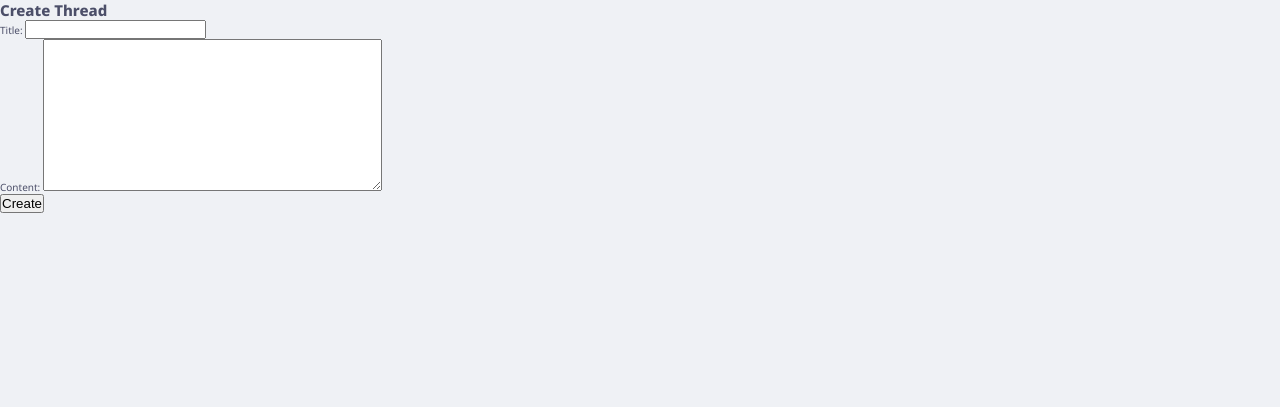
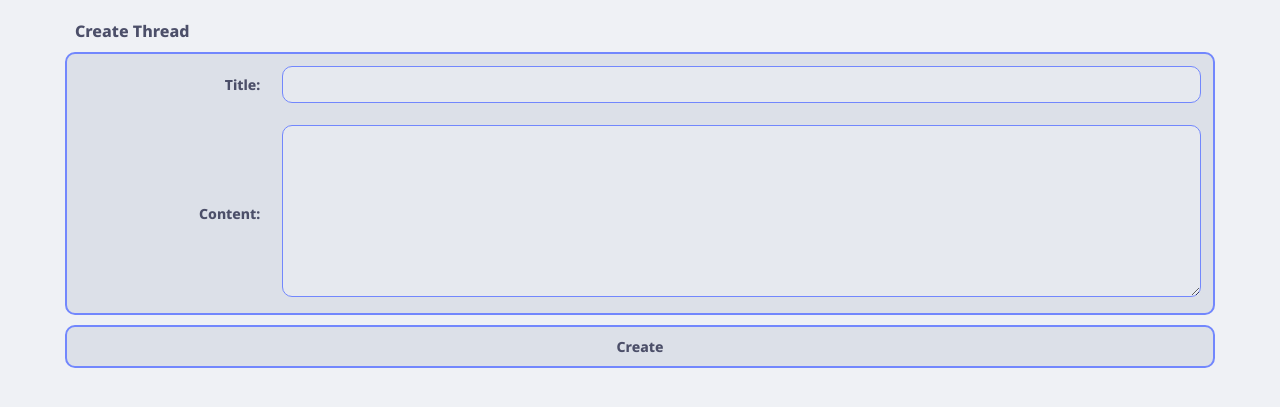
Before and after one commit to alkmei/djangoForums, a Django app: page /1/create in a window 1280 px wide. Shown: the part 47-454 px from the top of the page. Run offline with Django 4.2, Linux system fonts and the light colour scheme; the visitor is signed in with stand-in values (Sample User, id 1); style sheets or scripts are compiled from the project's sources; some libraries are stand-ins or nearby versions.

```diff
--- a/static/users/login.scss
+++ b/static/core/form.scss
@@ -1,4 +1,4 @@
-.auth-container {
+.form-container {
   @include page-container;
   &__header {
     padding: 1rem;
@@ -27,13 +27,14 @@
         text-align: right;
       }
 
-      input {
+      input, textarea {
         background: var(--mantle);
         width: 100%;
         padding: 1rem;
         border: 1px solid var(--lavender);
         border-radius: 1rem;
         color: var(--text);
+        resize: vertical;
       }
     }
 
--- a/static/main.scss
+++ b/static/main.scss
@@ -3,8 +3,8 @@
 @import "core/base";
 @import "core/ui";
 @import "core/home";
+@import "core/form";
 @import "forums/forum";
 @import "forums/thread";
-@import "users/login";
 @import "users/logout";
 @import "users/profile";
--- a/templates/forums/create_thread.html
+++ b/templates/forums/create_thread.html
@@ -1,9 +1,13 @@
 {% extends 'base.html' %}
 {% block content %}
-<h2>Create Thread</h2>
-<form method="post">
-  {% csrf_token %}
-  {{ form.as_p }}
-  <button type="submit">Create</button>
-</form>
+    <div class="form-container">
+        <h2 class="form-container__header">Create Thread</h2>
+        <form class="form-container__form" method="post">
+            {% csrf_token %}
+            <table>
+                {{ form.as_table }}
+            </table>
+            <button class="generic-button" type="submit">Create</button>
+        </form>
+    </div>
 {% endblock %}
--- a/templates/registration/login.html
+++ b/templates/registration/login.html
@@ -1,8 +1,8 @@
 {% extends 'base.html' %}
 {% block content %}
-    <div class="auth-container">
-        <h2 class="auth-container__header">Log in</h2>
-        <form class="auth-container__form" method="post">
+    <div class="form-container">
+        <h2 class="form-container__header">Log in</h2>
+        <form class="form-container__form" method="post">
             {% csrf_token %}
             <table>
                 {{ form.as_table }}
--- a/templates/registration/register.html
+++ b/templates/registration/register.html
@@ -1,8 +1,8 @@
 {% extends 'base.html' %}
 {% block content %}
-    <div class="auth-container">
-        <h2 class="auth-container__header">Register</h2>
-        <form class="auth-container__form" method="post">
+    <div class="form-container">
+        <h2 class="form-container__header">Register</h2>
+        <form class="form-container__form" method="post">
             {% csrf_token %}
             <table>
                 {{ form.as_table }}
```
